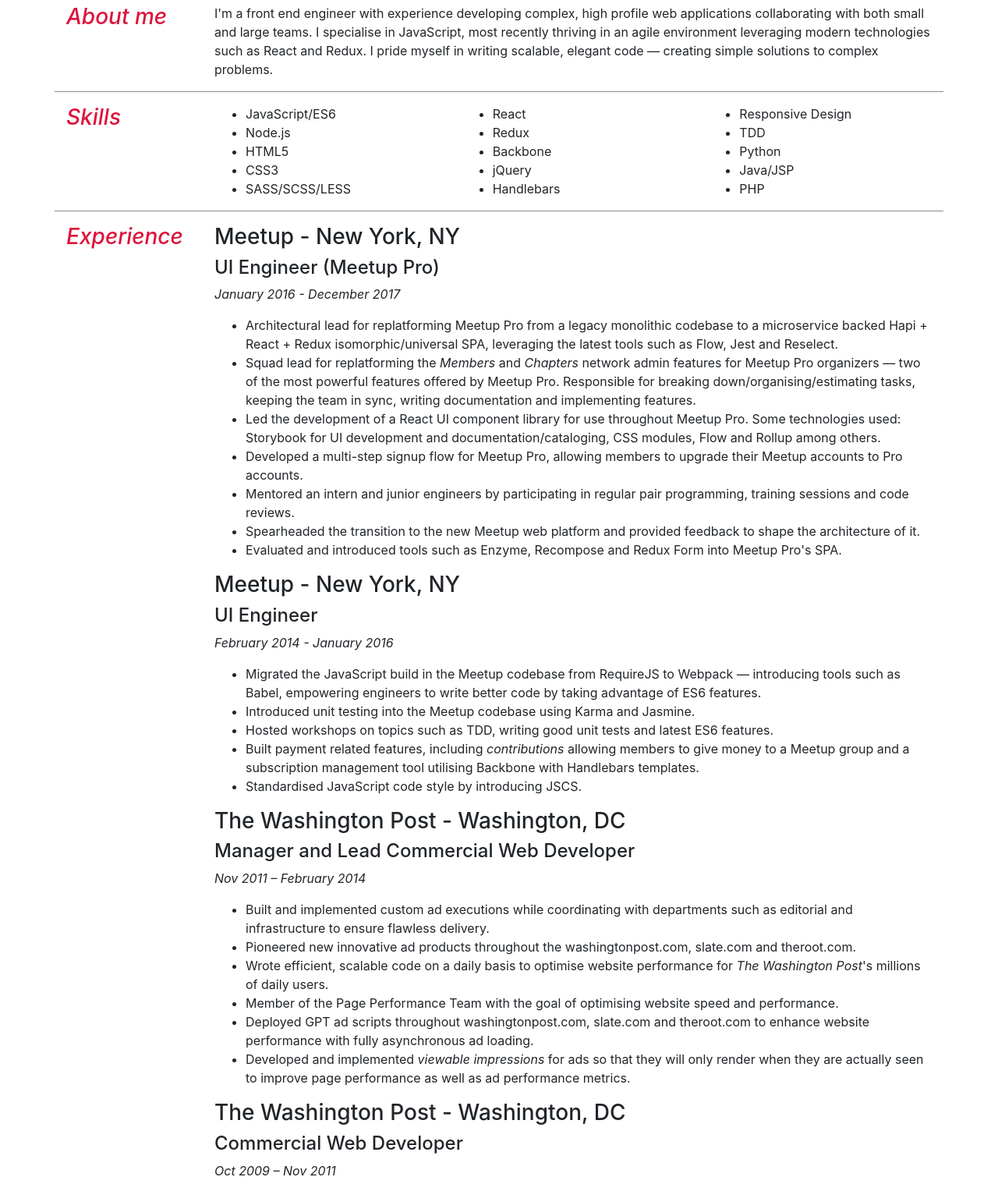
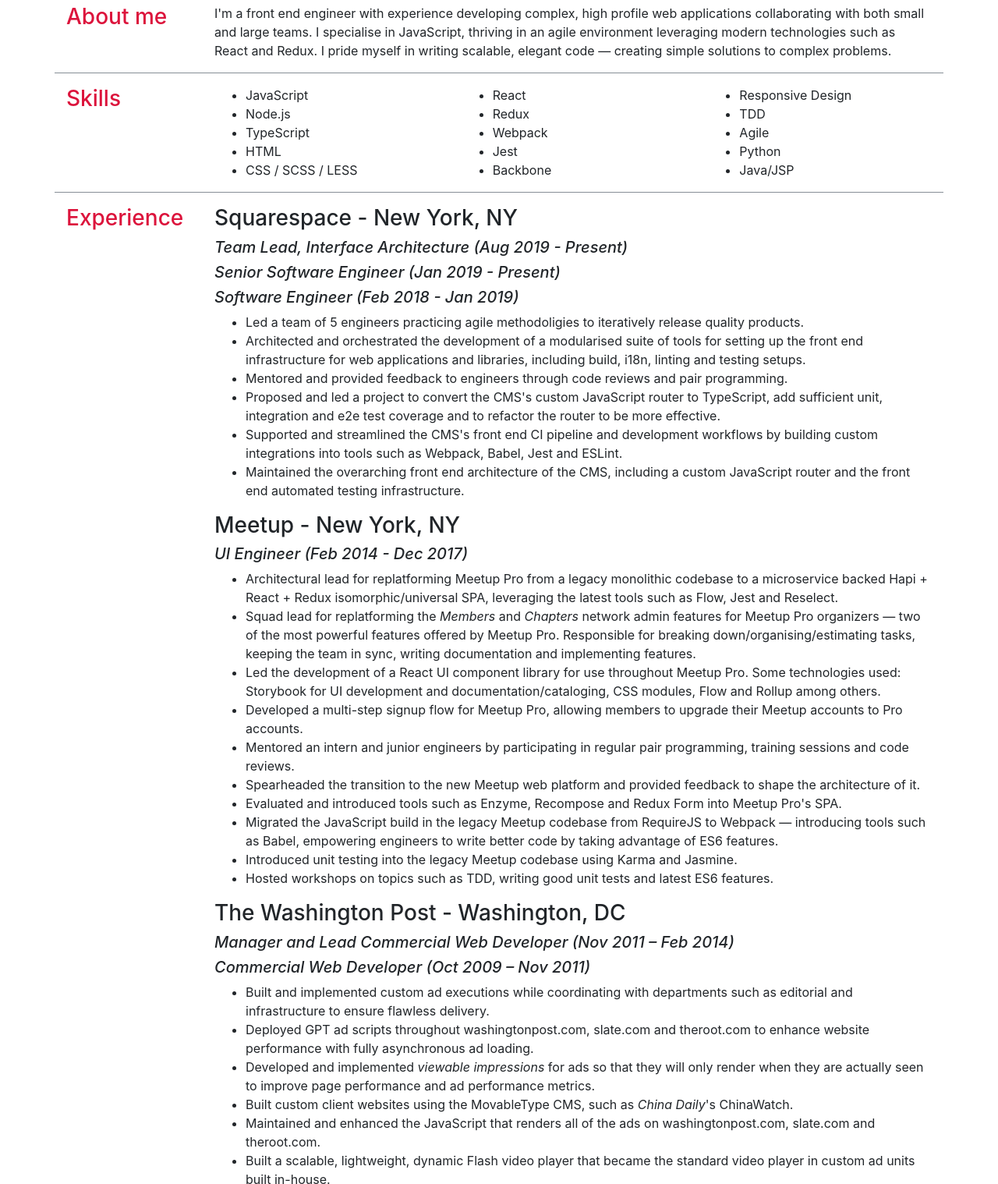
Before and after one commit to mikespencer/resume, a website: page index.html in a window 1280 px wide. Shown: the part 140-1658 px from the top of the page at 78% size. Drawn offline with nearby package versions, Linux system fonts and the light colour scheme.

Commit message:
march 2020 updates (#9)

```diff
--- a/index.html
+++ b/index.html
@@ -50,14 +50,14 @@
     </section>
     <section class="row mb-3 border-bottom">
       <div class="col-lg-2">
-        <h3 class="font-italic title-color-primary">
+        <h2 class="h3 title-color-primary">
           About me
-        </h3>
+        </h2>
       </div>
       <div class="col-lg">
         <p>
           I'm a front end engineer with experience developing complex, high profile web applications collaborating with both small
-          and large teams. I specialise in JavaScript, most recently thriving in an agile environment leveraging modern technologies
+          and large teams. I specialise in JavaScript, thriving in an agile environment leveraging modern technologies
           such as React and Redux. I pride myself in writing scalable, elegant code &mdash; creating simple solutions to
           complex problems.
         </p>
@@ -65,37 +65,37 @@
     </section>
     <section class="row mb-3 border-bottom">
       <div class="col-lg-2">
-        <h3 class="font-italic title-color-primary">
+        <h2 class="h3 title-color-primary">
           Skills
-        </h3>
+        </h2>
       </div>
       <div class="col-lg">
         <div class="row pb-3">
           <div class="col-sm">
             <ul class="mb-0">
-              <li>JavaScript/ES6</li>
+              <li>JavaScript</li>
               <li>Node.js</li>
-              <li>HTML5</li>
-              <li>CSS3</li>
-              <li>SASS/SCSS/LESS</li>
+              <li>TypeScript</li>
+              <li>HTML</li>
+              <li>CSS / SCSS / LESS</li>
             </ul>
           </div>
           <div class="col-sm">
             <ul class="mb-0">
               <li>React</li>
               <li>Redux</li>
+              <li>Webpack</li>
+              <li>Jest</li>
               <li>Backbone</li>
-              <li>jQuery</li>
-              <li>Handlebars</li>
             </ul>
           </div>
           <div class="col-sm">
             <ul class="mb-0">
               <li>Responsive Design</li>
               <li>TDD</li>
+              <li>Agile</li>
               <li>Python</li>
               <li>Java/JSP</li>
-              <li>PHP</li>
             </ul>
           </div>
         </div>
@@ -103,26 +103,54 @@
     </section>
     <section class="row mb-3 border-bottom">
       <div class="col-lg-2">
-        <h3 class="font-italic title-color-primary">
+        <h2 class="h3 title-color-primary">
           Experience
-        </h3>
+        </h2>
       </div>
       <div class="col-lg">
         <div>
+          <h3>Squarespace - New York, NY</h3>
+          <h4 class="h5 font-italic">Team Lead, Interface Architecture (Aug 2019 - Present)</h4>
+          <h4 class="h5 font-italic">Senior Software Engineer (Jan 2019 - Present)</h4>
+          <h4 class="h5 font-italic">Software Engineer (Feb 2018 - Jan 2019)</h4>
+          <ul>
+            <li>
+              Led a team of 5 engineers practicing agile methodoligies to iteratively release quality products.
+            </li>
+            <li>
+              Architected and orchestrated the development of a modularised suite of tools for setting up the front end
+              infrastructure for web applications and libraries, including build, i18n, linting and testing setups.
+            </li>
+            <li>
+              Mentored and provided feedback to engineers through code reviews and pair programming.
+            </li>
+            <li>
+              Proposed and led a project to convert the CMS's custom JavaScript router to TypeScript, add sufficient unit,
+              integration and e2e test coverage and to refactor the router to be more effective.
+            </li>
+            <li>
+              Supported and streamlined the CMS's front end CI pipeline and development workflows by
+              building custom integrations into tools such as Webpack, Babel, Jest and ESLint.
+            </li>
+            <li>
+              Maintained the overarching front end architecture of the CMS, including a custom JavaScript
+              router and the front end automated testing infrastructure.
+            </li>
+          </ul>
+        </div>
+
+        <div>
           <h3>Meetup - New York, NY</h3>
-          <h4>UI Engineer (Meetup Pro)</h4>
-          <p class="font-italic">January 2016 - December 2017</p>
+          <h4 class="h5 font-italic">UI Engineer (Feb 2014 - Dec 2017)</h4>
           <ul>
             <li>
               Architectural lead for replatforming Meetup Pro from a legacy monolithic codebase to a microservice backed Hapi + React +
               Redux isomorphic/universal SPA, leveraging the latest tools such as Flow, Jest and Reselect.
             </li>
             <li>
-              Squad lead for replatforming the
-              <em>Members</em> and
-              <em>Chapters</em> network admin features for Meetup Pro organizers &mdash; two of the most powerful features offered
-              by Meetup Pro. Responsible for breaking down/organising/estimating tasks, keeping the team in sync, writing
-              documentation and implementing features.
+              Squad lead for replatforming the <em>Members</em> and <em>Chapters</em> network admin features for Meetup
+              Pro organizers &mdash; two of the most powerful features offered by Meetup Pro. Responsible for breaking
+              down/organising/estimating tasks, keeping the team in sync, writing documentation and implementing features.
             </li>
             <li>
               Led the development of a React UI component library for use throughout Meetup Pro. Some technologies used: Storybook for
@@ -140,53 +168,28 @@
             <li>
               Evaluated and introduced tools such as Enzyme, Recompose and Redux Form into Meetup Pro's SPA.
             </li>
-          </ul>
-        </div>
-
-        <div>
-          <h3>Meetup - New York, NY</h3>
-          <h4>UI Engineer</h4>
-          <p class="font-italic">February 2014 - January 2016</p>
-          <ul>
             <li>
-              Migrated the JavaScript build in the Meetup codebase from RequireJS to Webpack &mdash; introducing tools such as Babel, empowering
+              Migrated the JavaScript build in the legacy Meetup codebase from RequireJS to Webpack &mdash; introducing tools such as Babel, empowering
               engineers to write better code by taking advantage of ES6 features.
             </li>
             <li>
-              Introduced unit testing into the Meetup codebase using Karma and Jasmine.
+              Introduced unit testing into the legacy Meetup codebase using Karma and Jasmine.
             </li>
             <li>
               Hosted workshops on topics such as TDD, writing good unit tests and latest ES6 features.
-            </li>
-            <li>
-              Built payment related features, including
-              <em>contributions</em> allowing members to give money to a Meetup group and a subscription management tool utilising
-              Backbone with Handlebars templates.
-            </li>
-            <li>
-              Standardised JavaScript code style by introducing JSCS.
             </li>
           </ul>
         </div>
 
         <div class="pagebreak">
+        <div>
           <h3>The Washington Post - Washington, DC</h3>
-          <h4>Manager and Lead Commercial Web Developer</h4>
-          <p class="font-italic">Nov 2011 – February 2014</p>
+          <h4 class="h5 font-italic">Manager and Lead Commercial Web Developer (Nov 2011 – Feb 2014)</h4>
+          <h4 class="h5 font-italic">Commercial Web Developer (Oct 2009 – Nov 2011)</h4>
           <ul>
             <li>
               Built and implemented custom ad executions while coordinating with departments such as editorial and infrastructure to ensure
               flawless delivery.
-            </li>
-            <li>
-              Pioneered new innovative ad products throughout the washingtonpost.com, slate.com and theroot.com.
-            </li>
-            <li>
-              Wrote efficient, scalable code on a daily basis to optimise website performance for
-              <em>The Washington Post</em>'s millions of daily users.
-            </li>
-            <li>
-              Member of the Page Performance Team with the goal of optimising website speed and performance.
             </li>
             <li>
               Deployed GPT ad scripts throughout washingtonpost.com, slate.com and theroot.com to enhance website performance with fully
@@ -195,20 +198,7 @@
             <li>
               Developed and implemented
               <em>viewable impressions</em> for ads so that they will only render when they are actually seen to improve page
-              performance as well as ad performance metrics.
-            </li>
-          </ul>
-        </div>
-        <div>
-          <h3>The Washington Post - Washington, DC</h3>
-          <h4>Commercial Web Developer</h4>
-          <p class="font-italic">Oct 2009 – Nov 2011</p>
-          <ul>
-            <li>
-              Worked as part of a team to develop custom ad executions.
-            </li>
-            <li>
-              Developed tools/applications for the Digital Sales team and provided technical support.
+              performance and ad performance metrics.
             </li>
             <li>
               Built custom client websites using the MovableType CMS, such as
@@ -216,9 +206,6 @@
             </li>
             <li>
               Maintained and enhanced the JavaScript that renders all of the ads on washingtonpost.com, slate.com and theroot.com.
-            </li>
-            <li>
-              Debugged issues with 3rd party creative code.
             </li>
             <li>
               Built a scalable, lightweight, dynamic Flash video player that became the standard video player in custom ad units built
@@ -233,17 +220,16 @@
     </section>
     <section class="row mb-3">
       <div class="col-lg-2">
-        <h3 class="font-italic title-color-primary">
+        <h2 class="h3 title-color-primary">
           Education
-        </h3>
+        </h2>
       </div>
       <div class="col-lg">
         <h3>B.S. Interactive Media, School of Media Arts &amp; Design</h3>
-        <h4>James Madison University - Harrisonburg, VA</h4>
-        <p class="font-italic">Aug 2005 – May 2009</p>
+        <h4 class="h5">James Madison University - Harrisonburg, VA (Aug 2005 – May 2009)</h4>
         <ul>
           <li>
-            Focused on front-end web development such as HTML, CSS and JavaScript.
+            Focused on front end web development such as HTML, CSS and JavaScript.
           </li>
           <li>
             Completed Computer Science classes covering OOP and Java.
```
Also changed, not shown: README.md, 1 other file.
